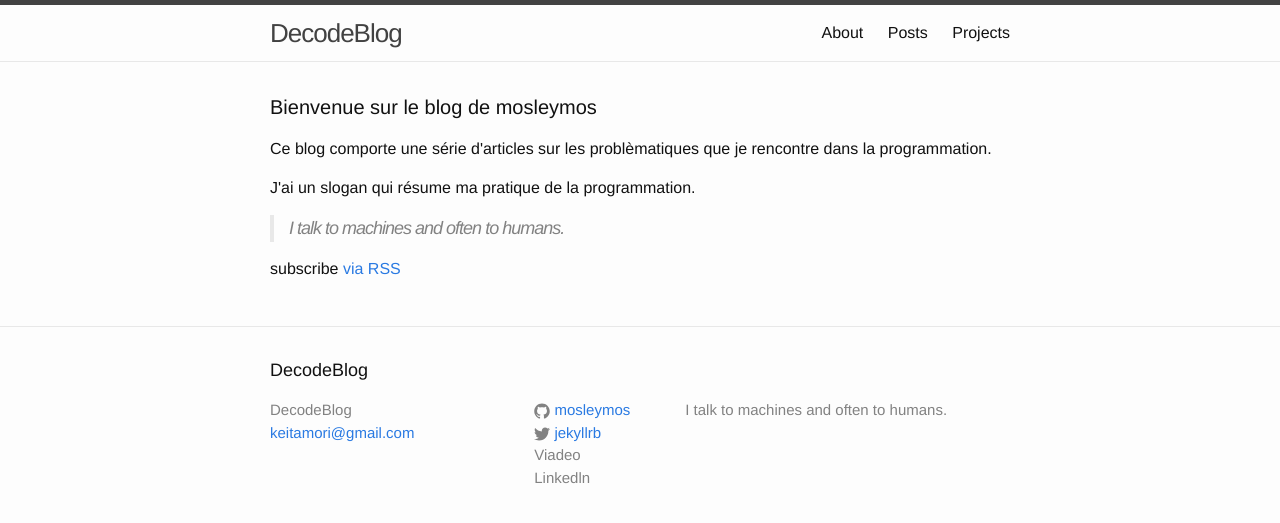
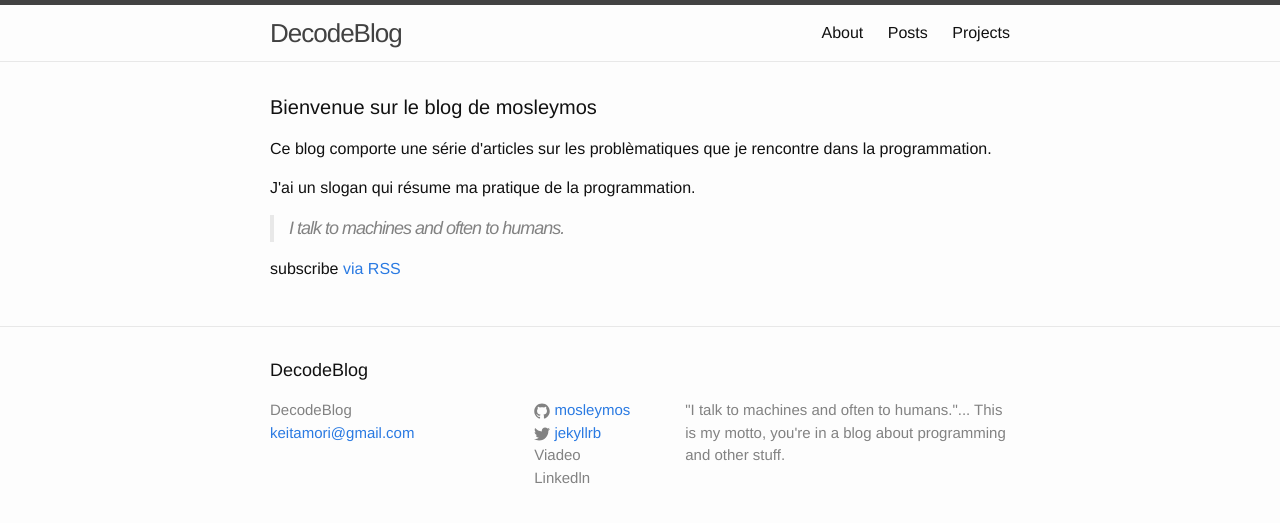
Before and after one commit to mosleymos/mosleymos.github.io, a Jekyll site: the page built from mosleymos/index.html, in a window 1280 px wide. Shown: the top 523 px of the page. Built offline with Jekyll 4.4.1, drawn with Linux system fonts in a browser that asks for light colours.

Commit message:
Change my motto

```diff
--- a/mosleymos/_config.yml
+++ b/mosleymos/_config.yml
@@ -9,7 +9,7 @@
 title: DecodeBlog
 email: keitamori@gmail.com
 description: > # this means to ignore newlines until "baseurl:"
-  I talk to machines and often to humans.
+  "I talk to machines and often to humans."... This is my motto, you're in a blog about programming and other stuff.
 baseurl: "" # the subpath of your site, e.g. /blog
 url: "http://mosleymos.github.io" # the base hostname & protocol for your site
 twitter_username: jekyllrb
```
